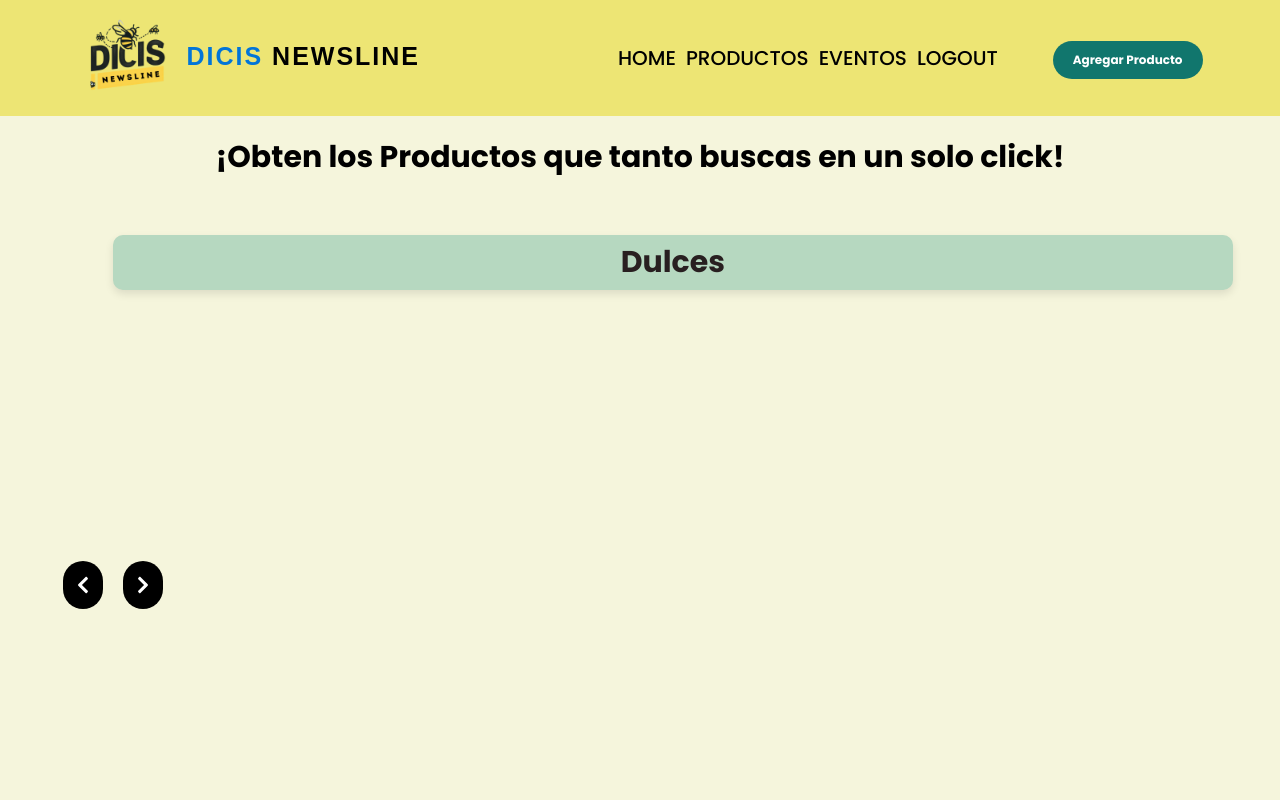
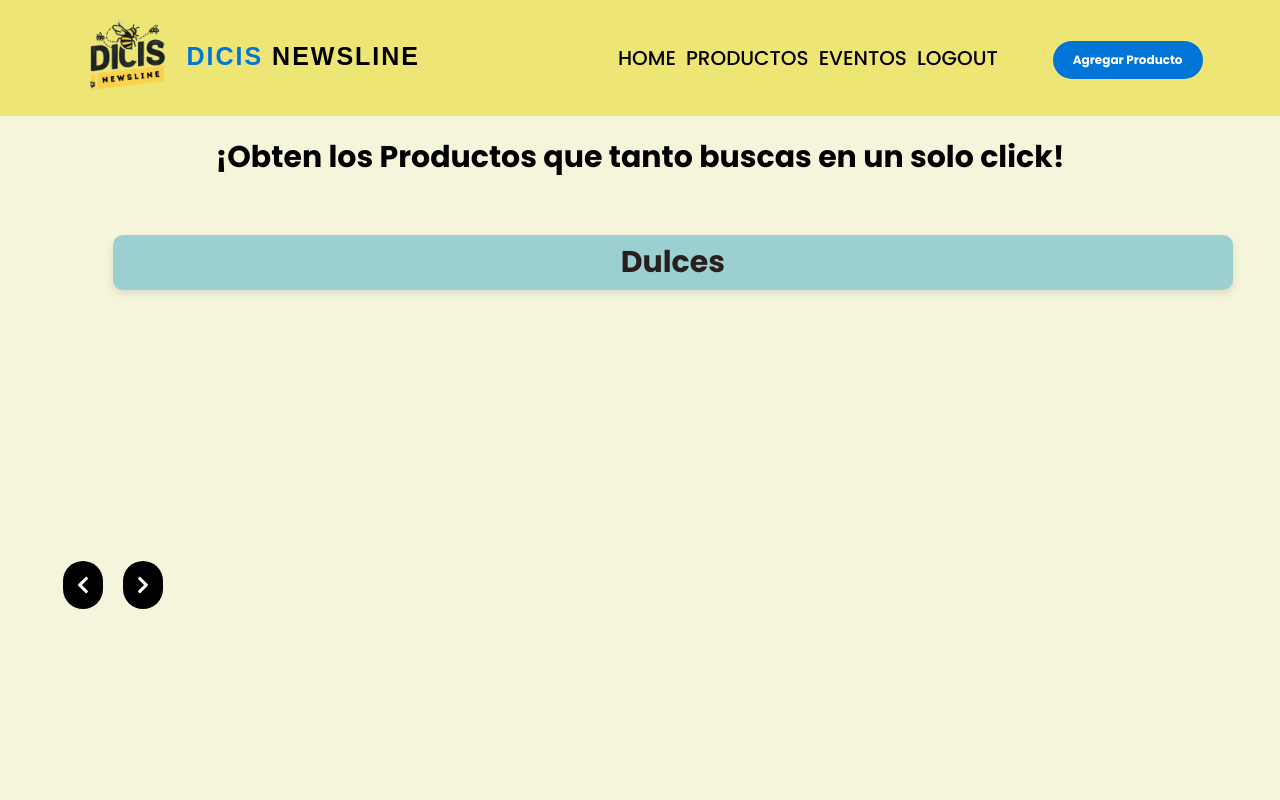
Before and after one commit to YoselinEscudero/ProyectoIS, a plain HTML site: page producto.html in a window 1280 px wide. Shown: the top 800 px of the page. Drawn offline with nearby package versions, Linux system fonts and the light colour scheme; no server answers.

Commit message:
Correciones de Productos

```diff
--- a/css/productos.css
+++ b/css/productos.css
@@ -33,14 +33,14 @@ html {
   transform-origin: bottom;
 } */
 
-.addProduct{
+.addProduct {
   width: auto;
   font-size: 10px;
 }
 
-/*botón Agregar Producto */
+/* botón Agregar Producto */
 .producto button.addProduct {
-  background-color: #11766d;
+  background-color: #0275d8;
   border-radius: 20px;
   color: rgb(255, 255, 255);
   font-weight: bold;
@@ -49,11 +49,42 @@ html {
   border: none;
   font-family: 'Poppins', sans-serif;
   transition: background-color 0.3s ease; /* Transición suave para el cambio de color de fondo */
+  position: relative;
+  overflow: hidden;
 }
 
 .producto button.addProduct:hover {
-  background-color: #a3c68c; /* Cambio de color al pasar el ratón por encima */
+  background-color: #02569f; /* Cambio de color al pasar el ratón por encima */
 }
+
+.producto button.addProduct::before {
+  content: '';
+  position: absolute;
+  top: -50%;
+  left: -50%;
+  width: 200%;
+  height: 200%;
+  background: linear-gradient(
+    45deg,
+    rgba(255, 255, 255, 0.2) 0%,
+    transparent 50%,
+    rgba(255, 255, 255, 0.2) 100%
+  );
+  opacity: 0;
+  animation: neon-animation 1.5s infinite alternate;
+}
+
+@keyframes neon-animation {
+  0% {
+    opacity: 0;
+  }
+  100% {
+    opacity: 1;
+  }
+}
+
+
+
 
 
 @keyframes neonBlink {
@@ -351,7 +382,7 @@ html {
 
 .p-titulo {
   font-family: 'Poppins', sans-serif;
-  background-color: #b6d8c0;
+  background-color: #9cd0d0;
   text-align: center;
   padding: 5px; /* Aumenté el espaco de relleno para más impacto visual */
   color: #281f20;
@@ -363,6 +394,6 @@ html {
   transition: background-color 0.3s ease; /* Transición suave para el cambio de color de fondo */
 }
 
-.p-titulo:hover {
-  background-color: #8cbf9f; /* Cambio de color de fondo al pasar el ratón por encima */
-}
+/* .p-titulo:hover {
+  background-color: #8cbf9f;
+} */
```
